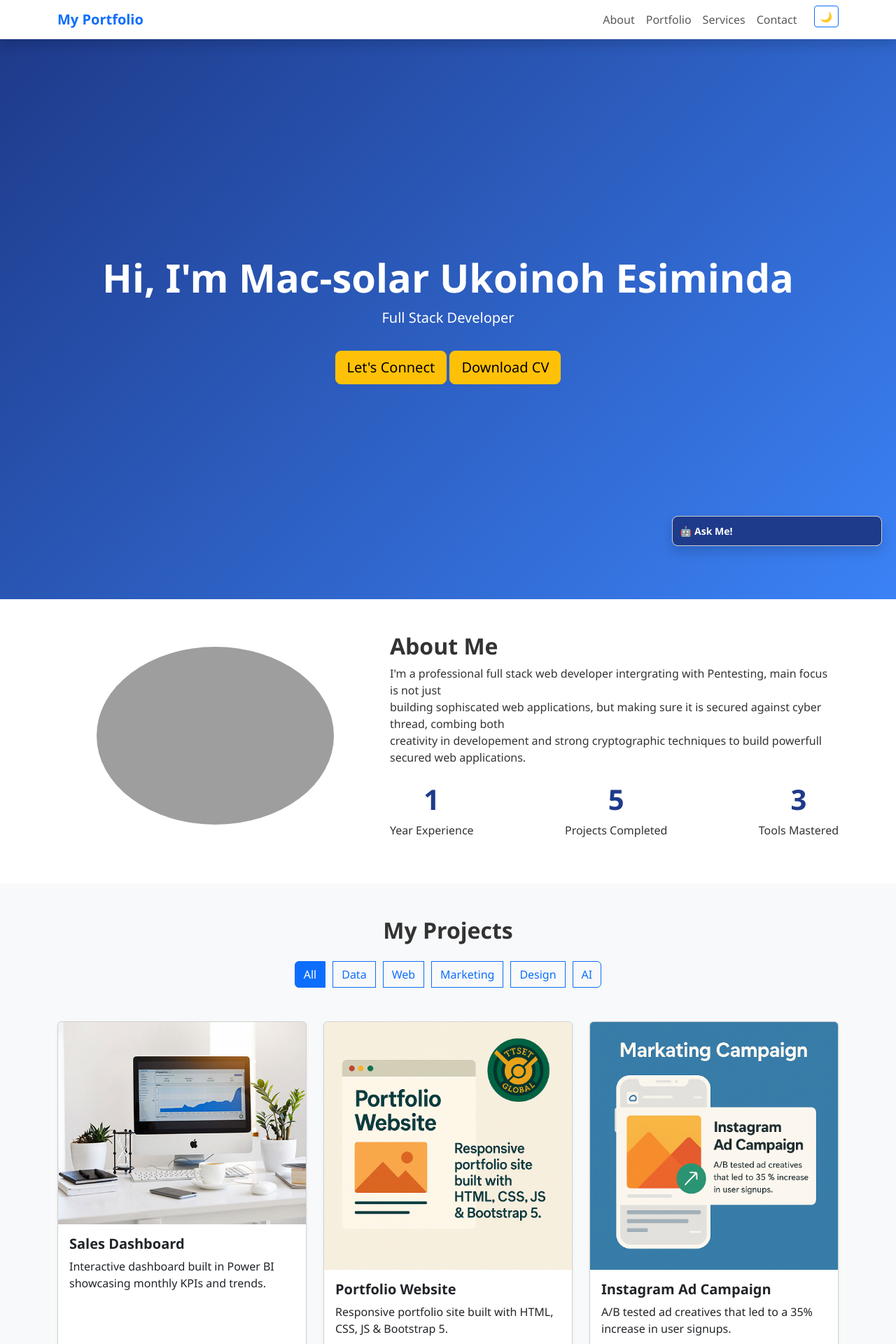
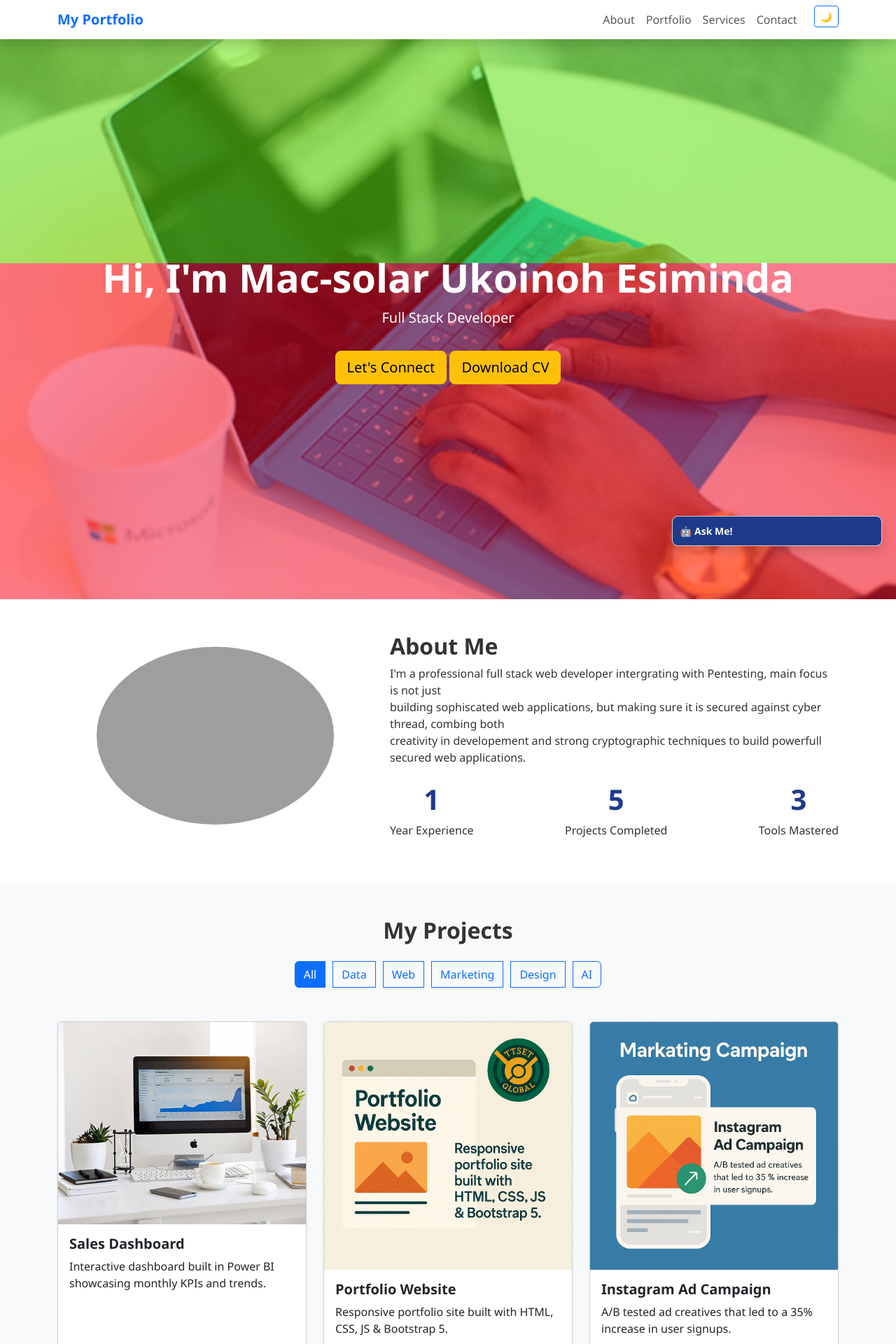
Before and after one commit to MAC-TECH7/Project1, a PHP site: page / in a window 1280 px wide. Shown: the top 1920 px of the page at 70% size. Run offline with PHP 8.4, Linux system fonts and the light colour scheme; grey boxes are pictures that could not be loaded.

Commit message:
added a background image in the hero section

```diff
--- a/style.css
+++ b/style.css
@@ -21,7 +21,9 @@ section {
 ====================== */
 .hero {
   height: 100vh;
-  background: linear-gradient(135deg, #1e3a8a, #3b82f6);
+    background: linear-gradient(to top, rgb(255,12,45, 0.5)60%, rgb(90,233,1, 0.5)30%) ,url(images/project-4.jpg);
+    background-repeat: no-repeat;
+    background-size: cover;
   color: white;
 }
 
```
